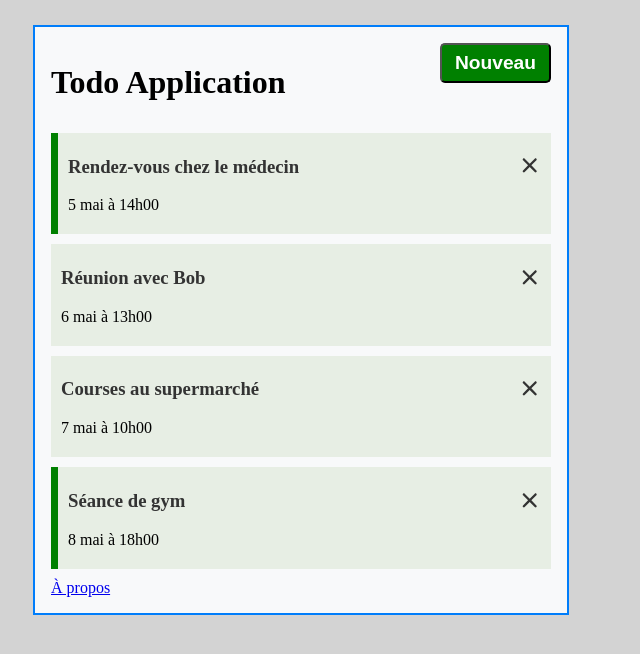
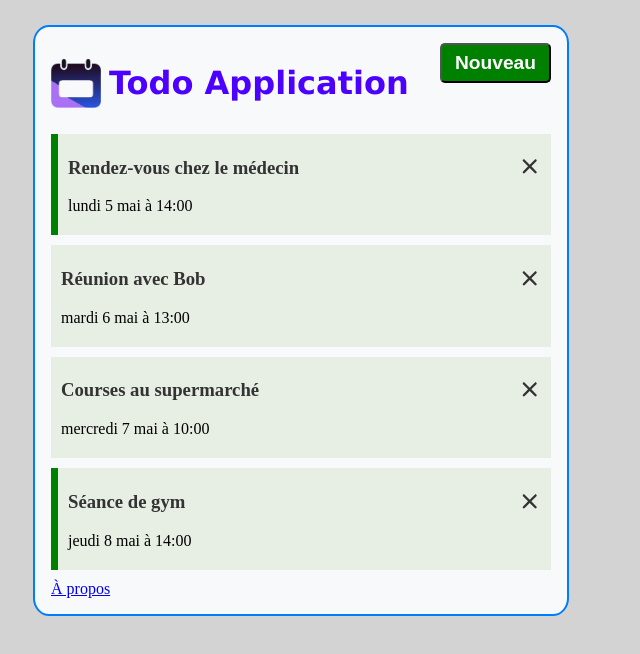
Before and after one commit to johanalain11/TodoApp-angular, an Angular app: page / in a window 1280 px wide. Shown: the top 654 px of the page, without its empty margins (0-640 px from the left). Built offline with nearby package versions, Linux system fonts and the light colour scheme; data requests are answered from the project's data file.

Commit message:
Ajout du formatage de la date et du datepicker

```diff
--- a/db.json
+++ b/db.json
@@ -3,25 +3,25 @@
     {
       "id": "1",
       "text": "Rendez-vous chez le médecin",
-      "day": "5 mai à 14h00",
+      "day": "2025-05-05T14:00",
       "reminder": true
     },
     {
       "id": "2",
       "text": "Réunion avec Bob",
-      "day": "6 mai à 13h00",
+      "day": "2025-05-06T13:00",
       "reminder": false
     },
     {
       "id": "3",
       "text": "Courses au supermarché",
-      "day": "7 mai à 10h00",
+      "day": "2025-05-07T10:00",
       "reminder": false
     },
     {
       "id": "4",
       "text": "Séance de gym",
-      "day": "8 mai à 18h00",
+      "day": "2025-05-08T14:00",
       "reminder": true
     }
   ]
--- a/src/app/app.config.ts
+++ b/src/app/app.config.ts
@@ -4,11 +4,14 @@ import { provideRouter } from '@angular/router';
 import { routes } from './app.routes';
 import { provideHttpClient } from '@angular/common/http';
 
+import { importProvidersFrom, LOCALE_ID } from '@angular/core';
+
 export const appConfig: ApplicationConfig = {
   providers: [
     provideBrowserGlobalErrorListeners(),
     provideZoneChangeDetection({ eventCoalescing: true }),
     provideRouter(routes),
-    provideHttpClient()
+    provideHttpClient(),
+    { provide: LOCALE_ID, useValue: 'fr-FR' }
   ]
 };
--- a/src/app/app.css
+++ b/src/app/app.css
@@ -3,5 +3,6 @@
   padding: 1rem;
   margin: 25px;
   width: 500px;
-  border: 2px solid #007dfa;;
+  border: 2px solid #007dfa;
+  border-radius: 3%;
 }
--- a/src/app/app.ts
+++ b/src/app/app.ts
@@ -1,12 +1,11 @@
 import { Component, signal } from '@angular/core';
 import { RouterOutlet } from '@angular/router';
 import { HeaderComponent } from './components/header/header';
-import { Tasks } from './components/tasks/tasks';
 import { FontAwesomeModule } from '@fortawesome/angular-fontawesome';
 
 @Component({
   selector: 'app-root',
-  imports: [RouterOutlet, HeaderComponent, Tasks, FontAwesomeModule],
+  imports: [RouterOutlet, HeaderComponent, FontAwesomeModule],
   templateUrl: './app.html',
   styleUrl: './app.css'
 })
--- a/src/app/components/add-task/add-task.html
+++ b/src/app/components/add-task/add-task.html
@@ -6,7 +6,7 @@
     </div>
     <div class="form-control">
       <label for="day">Jour</label>
-      <input type="text" name="day" id="day" placeholder="Ajouter un jour" [(ngModel)]="day">
+      <input type="datetime-local" name="day" id="day" placeholder="Ajouter un jour" [(ngModel)]="day">
     </div>
     <div class="form-control">
       <label for="reminder">Rappel</label>
--- a/src/app/components/header/header.css
+++ b/src/app/components/header/header.css
@@ -2,3 +2,11 @@ header {
   display: flex;
   justify-content: space-between;
 }
+
+.logo {
+  display: flex;
+  align-items: center;
+  gap: 0.5rem;
+  color: rgb(76, 0, 255);
+  font-family: 'Lucida Sans', sans-serif;
+}
--- a/src/app/components/header/header.html
+++ b/src/app/components/header/header.html
@@ -1,5 +1,8 @@
 <header>
-  <h1>{{ title }}</h1>
+  <div class="logo">
+    <img src="Logo_TodoApp.png" alt="Logo TodoApp" width="50px">
+    <h1>{{ title }}</h1>
+  </div>
   @if (hasRoute('/')) {
     <app-button color="{{ showAddTask ? 'red' : 'green' }}" text="{{ showAddTask ? 'Fermer' : 'Nouveau' }}" (click)="toggleAddTask()"></app-button>
   }
--- a/src/app/components/task-item/task-item.html
+++ b/src/app/components/task-item/task-item.html
@@ -3,5 +3,5 @@
     {{ task?.text }}
     <fa-icon [icon]="faTimes" (click)="onDelete(task)"></fa-icon>
   </h3>
-  <p>{{ task?.day }}</p>
+  <p>{{ task?.day | date: "EEEE d MMMM 'à' HH:mm" }}</p> <!-- Pipe Date pour formater la date -->
 </div>
--- a/src/app/components/task-item/task-item.ts
+++ b/src/app/components/task-item/task-item.ts
@@ -2,10 +2,11 @@ import { Component, Input, Output, EventEmitter } from '@angular/core';
 import {Task} from '../../Task';
 import { FontAwesomeModule } from '@fortawesome/angular-fontawesome';
 import {faTimes} from '@fortawesome/free-solid-svg-icons'
+import { DatePipe } from '@angular/common';
 
 @Component({
   selector: 'app-task-item',
-  imports: [FontAwesomeModule],
+  imports: [FontAwesomeModule, DatePipe],
   templateUrl: './task-item.html',
   styleUrl: './task-item.css'
 })
@@ -15,6 +16,7 @@ export class TaskItem {
   @Output() onToggleReminder: EventEmitter<Task> = new EventEmitter();
 
   faTimes = faTimes;
+  datePipe = new DatePipe('fr-FR');
   constructor() {}
 
   onDelete(task: any) {
--- a/src/index.html
+++ b/src/index.html
@@ -2,10 +2,10 @@
 <html lang="en">
 <head>
   <meta charset="utf-8">
-  <title>SieAngular</title>
+  <title>TodoApp</title>
   <base href="/">
   <meta name="viewport" content="width=device-width, initial-scale=1">
-  <link rel="icon" type="image/x-icon" href="favicon.ico">
+  <link rel="icon" type="image/x-icon" href="Logo_TodoApp.png">
 </head>
 <body>
   <app-root></app-root>
--- a/src/main.ts
+++ b/src/main.ts
@@ -3,5 +3,10 @@ import { appConfig } from './app/app.config';
 import { provideHttpClient } from '@angular/common/http';
 import { App } from './app/app';
 
+import { registerLocaleData } from '@angular/common';
+import localeFr from '@angular/common/locales/fr';
+
+registerLocaleData(localeFr);
+
 bootstrapApplication(App, appConfig)
   .catch((err) => console.error(err));
```
Also changed, not shown: public/Logo_TodoApp.png (added).
